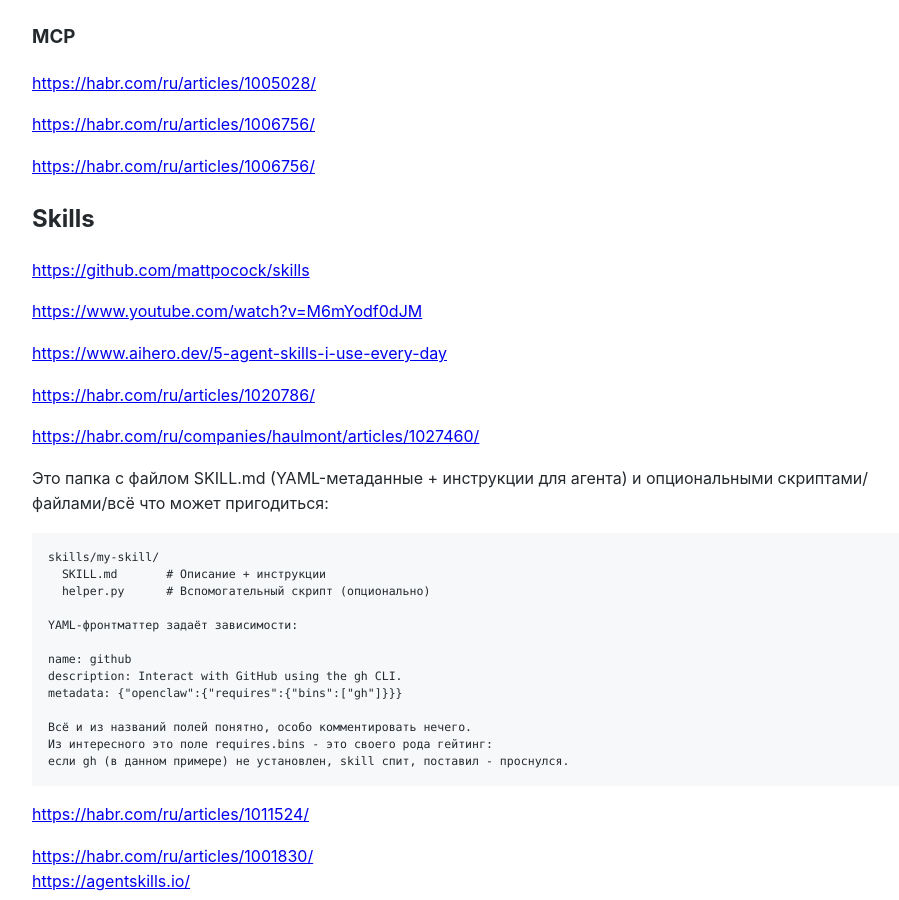
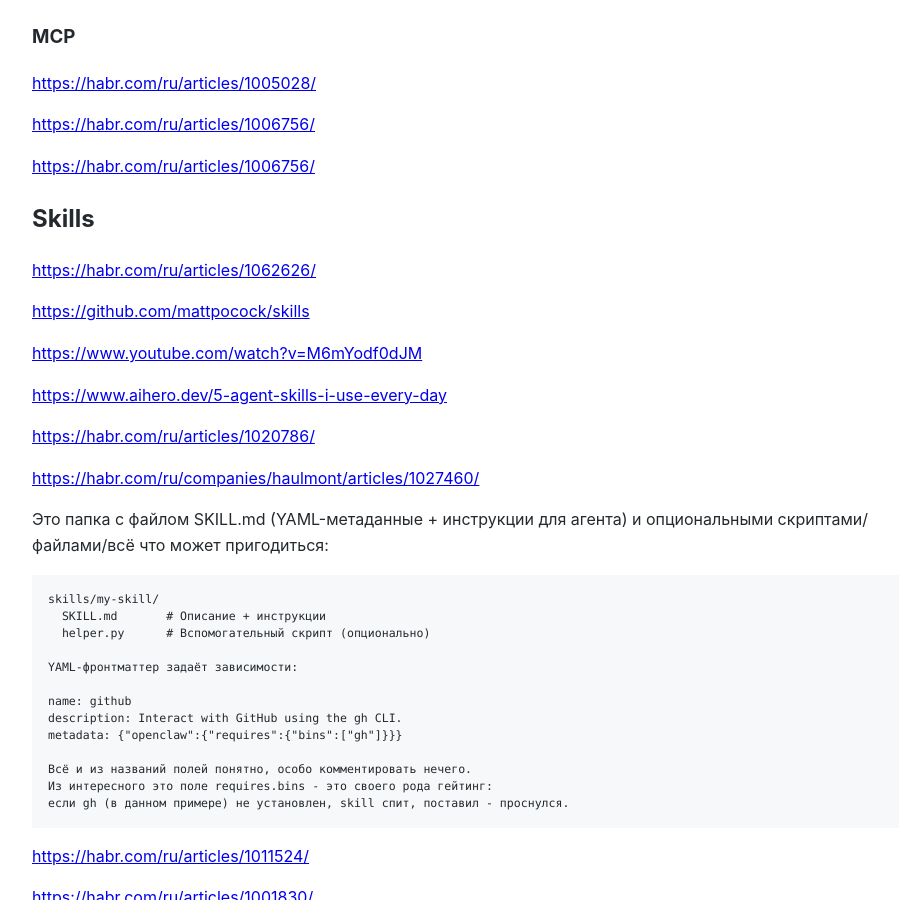
Before and after one commit to Michael-Lubinsky/michael-lubinsky.github.com, a Jekyll site: the page built from ml/agent.md, in a window 1280 px wide and 900 px high, scrolled down 7552 px. Shown: the whole window, without its empty margins (158-1057 px from the left). Built offline with Jekyll 4.4.1, drawn with Linux system fonts in a browser that asks for light colours; our own code applies the rules of GitHub Pages for plain Markdown files.

Commit message:
Update agent.md

```diff
--- a/ml/agent.md
+++ b/ml/agent.md
@@ -355,6 +355,8 @@
 <https://habr.com/ru/articles/1006756/>
 
 ## Skills
+
+<https://habr.com/ru/articles/1062626/>
 
 <https://github.com/mattpocock/skills>
 
```
